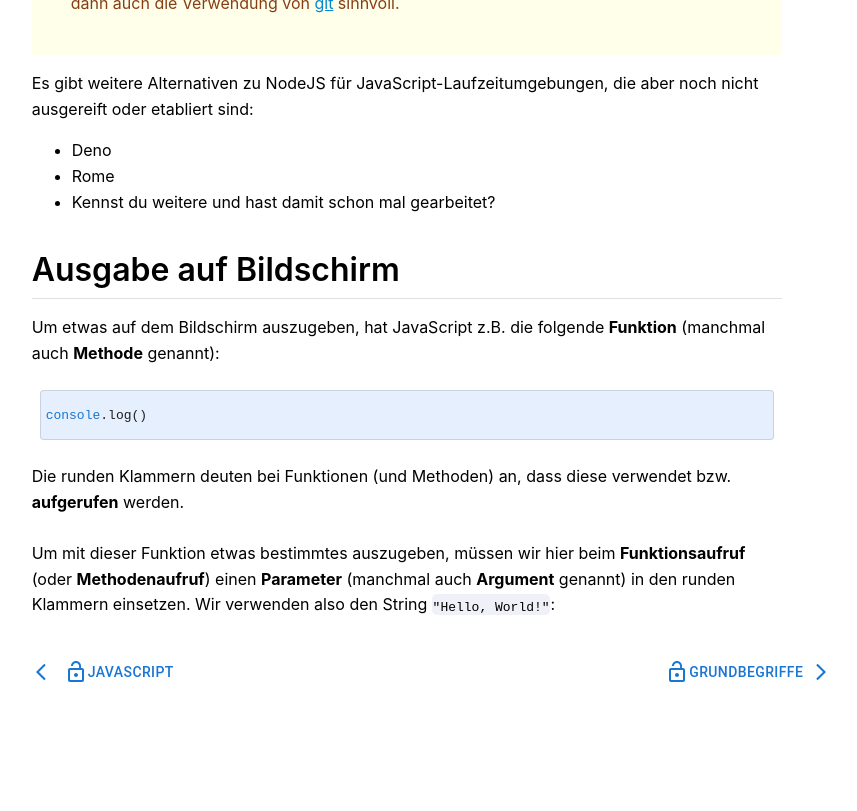
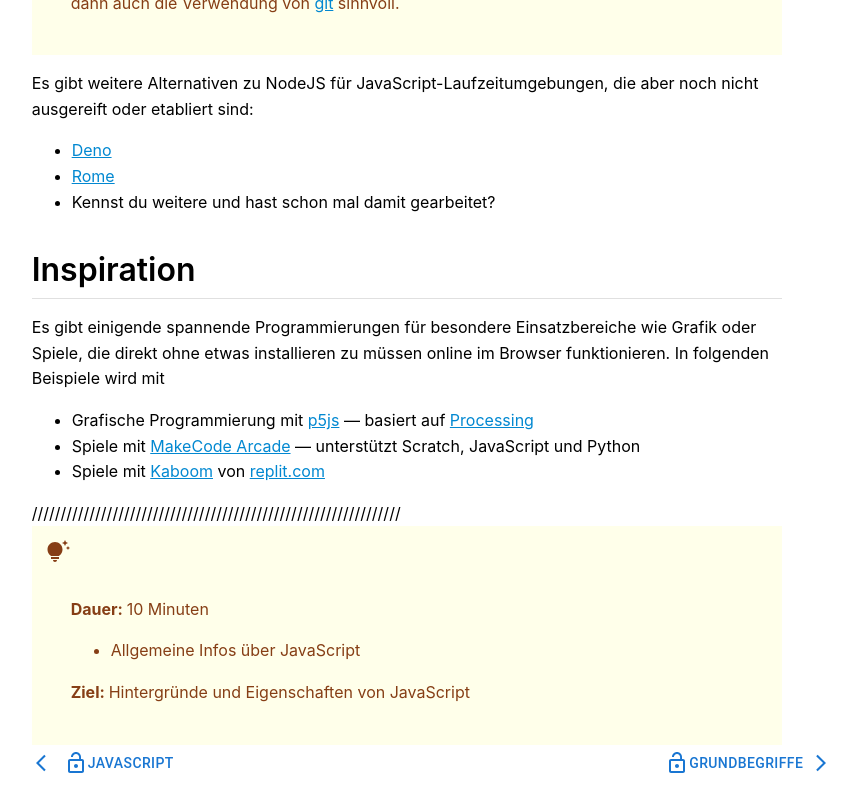
Before and after one commit to sakulklk/Lernmanagement, a Next.js app: page /hello_world in a window 1280 px wide. Shown: the part 3120-3931 px from the top of the page, without its empty margins (233-1090 px from the left). Before the commit the page ends 3876 px from the top, so only its background shows below. Built offline with nearby package versions, Linux system fonts and the light colour scheme.

Commit message:
2 files modified

```diff
--- a/components/inhalt/K1/inhaltJSK1.js
+++ b/components/inhalt/K1/inhaltJSK1.js
@@ -11,12 +11,12 @@ import LockOpenIcon from '@mui/icons-material/LockOpen';
 import Paper from '@mui/material/Paper';
 
 export default function Sidemenu() {
-  const umgebungen = [
-    'Deno',
-    'Rome',
-    'Kennst du weitere und hast damit schon mal gearbeitet?',
-  ];
-  const listOne = umgebungen.map((umgebungen) => <li>{umgebungen}</li>);
+  // const umgebungen = [
+  //   'Deno',
+  //   'Rome',
+  //   'Kennst du weitere und hast damit schon mal gearbeitet?',
+  // ];
+  // const listOne = umgebungen.map((umgebungen) => <li>{umgebungen}</li>);
   return (
     <div>
       <style jsx>{`
@@ -351,7 +351,6 @@ export default function Sidemenu() {
             </li>
           </ul>
         </p>
-
         <h2>Programmierumgebung</h2>
         <Divider />
         <p>
@@ -437,57 +436,93 @@ export default function Sidemenu() {
           Es gibt weitere Alternativen zu NodeJS für
           JavaScript-Laufzeitumgebungen, die aber noch nicht ausgereift oder
           etabliert sind:
-          <ul>{listOne}</ul>
+          {/* <ul>{listOne}</ul> */}
+          <ul>
+            <li>
+              {' '}
+              <a className="u_c" target="_blank" href="https://deno.land/">
+                Deno
+              </a>
+            </li>
+            <li>
+              {' '}
+              <a className="u_c" target="_blank" href="https://rome.tools/">
+                Rome
+              </a>
+            </li>
+            <li> Kennst du weitere und hast schon mal damit gearbeitet?</li>
+          </ul>
         </p>
-        <h2>Ausgabe auf Bildschirm</h2>
+        <h2>Inspiration</h2>
         <Divider />
         <p>
-          Um etwas auf dem Bildschirm auszugeben, hat JavaScript z.B. die
-          folgende <b>Funktion</b> (manchmal auch <b>Methode</b> genannt):
+          Es gibt einigende spannende Programmierungen für besondere
+          Einsatzbereiche wie Grafik oder Spiele, die direkt ohne etwas
+          installieren zu müssen online im Browser funktionieren. In folgenden
+          Beispiele wird mit
           <br />
+          <ul>
+            <li>
+              Grafische Programmierung mit{' '}
+              <a className="u_c" target="_blank" href="https://p5js.org/">
+                p5js
+              </a>{' '}
+              — basiert auf{' '}
+              <a className="u_c" target="_blank" href="https://processing.org/">
+                Processing{' '}
+              </a>
+            </li>
+            <li>
+              Spiele mit{' '}
+              <a
+                className="u_c"
+                target="_blank"
+                href="https://arcade.makecode.com/"
+              >
+                MakeCode Arcade
+              </a>{' '}
+              — unterstützt Scratch, JavaScript und Python
+            </li>
+            <li>
+              Spiele mit{' '}
+              <a className="u_c" target="_blank" href="https://kaboomjs.com/">
+                Kaboom
+              </a>{' '}
+              von{' '}
+              <a
+                className="u_c"
+                target="_blank"
+                href="https://blog.replit.com/kaboom"
+              >
+                replit.com
+              </a>
+            </li>
+          </ul>
         </p>
-        <Box
-          sx={{
-            display: 'flex',
-            '& > :not(style)': {
-              m: 1,
-              width: '100%',
-              height: 50,
-              background: 'rgba(59,130,246,.13)',
-            },
-          }}
-        >
-          <Paper
-            variant="outlined"
+        ////////////////////////////////////////////////////////////////
+        <y>
+          <Box
             sx={{
-              alignItems: 'center',
-              justifyContent: 'flex-start',
-              display: 'flex',
-              padding: '5px',
+              backgroundColor: '#FFFFEA',
+              padding: '14px',
             }}
           >
-            <code>
-              {' '}
-              <span className="blue">console</span>.
-              <span className="purple">log</span>(){' '}
-            </code>
-          </Paper>
-        </Box>
-        <p>
-          Die runden Klammern deuten bei Funktionen (und Methoden) an, dass
-          diese verwendet bzw. <b>aufgerufen</b> werden.
-          <br />
-          <br />
-          Um mit dieser Funktion etwas bestimmtes auszugeben, müssen wir hier
-          beim <b>Funktionsaufruf</b> (oder <b>Methodenaufruf</b>) einen{' '}
-          <b>Parameter</b> (manchmal auch <b>Argument</b> genannt) in den runden
-          Klammern einsetzen. Wir verwenden also den String{' '}
-          <codest>
-            <code>"Hello, World!"</code>
-          </codest>
-          :
-        </p>
-        <br />
+            <TipsAndUpdatesIcon></TipsAndUpdatesIcon>
+            <Box
+              sx={{
+                backgroundColor: '#FFFFEA',
+                margin: '25px',
+              }}
+            >
+              <b>Dauer: </b>10 Minuten
+              <br />
+              <ul>
+                <li> Allgemeine Infos über JavaScript </li>
+              </ul>
+              <b>Ziel: </b> Hintergründe und Eigenschaften von JavaScript
+            </Box>
+          </Box>
+        </y>
         <Grid container>
           <Grid item sm={8} md={8} lg={10}>
             <a href="/uebersichtJS">
--- a/pages/hello_world.js
+++ b/pages/hello_world.js
@@ -15,17 +15,17 @@ export default function Test() {
       <div style={{ paddingBottom: '65px' }}>
         <NavBar></NavBar>
         <Grid container spacing={1}>
-          <Grid item xs={2}>
+          <Grid item sm={0} md={4} lg={2}>
             <Box sx={{ p: 2 }}>
               <SideMenu></SideMenu>
             </Box>
           </Grid>
 
-          <Grid item xs={8}>
+          <Grid item sm={12} md={8} lg={8}>
             <ScrollBar></ScrollBar>
             <Content></Content>
           </Grid>
-          <Grid item xs={2}>
+          <Grid item sm={0} md={0} lg={2}>
             <SideMenuRight></SideMenuRight>
           </Grid>
         </Grid>
```
